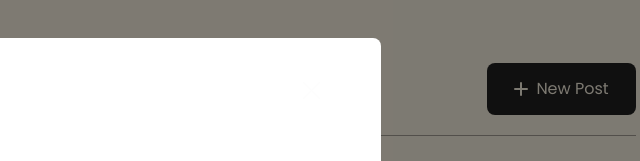
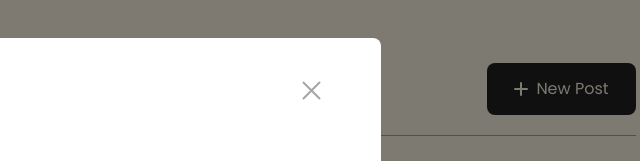
Before and after one commit to UmaiRice/se_project_spots, a plain HTML site: page index.html in a window 1280 px wide. Both pictures are taken after a click on the button "Edit Profile". Shown: the part 155-316 px from the top of the page, 624-1264 px from the left. Drawn offline with Linux system fonts and the light colour scheme.

Commit message:
remove percentage form opacity in modal.css

```diff
--- a/blocks/modal.css
+++ b/blocks/modal.css
@@ -49,7 +49,7 @@
   border: none;
   background-color: transparent;
   cursor: pointer;
-  opacity: 0.4%;
+  opacity: 0.4;
   transition: opacity 0.3s ease;
   display: flex;
   justify-content: center;
```
